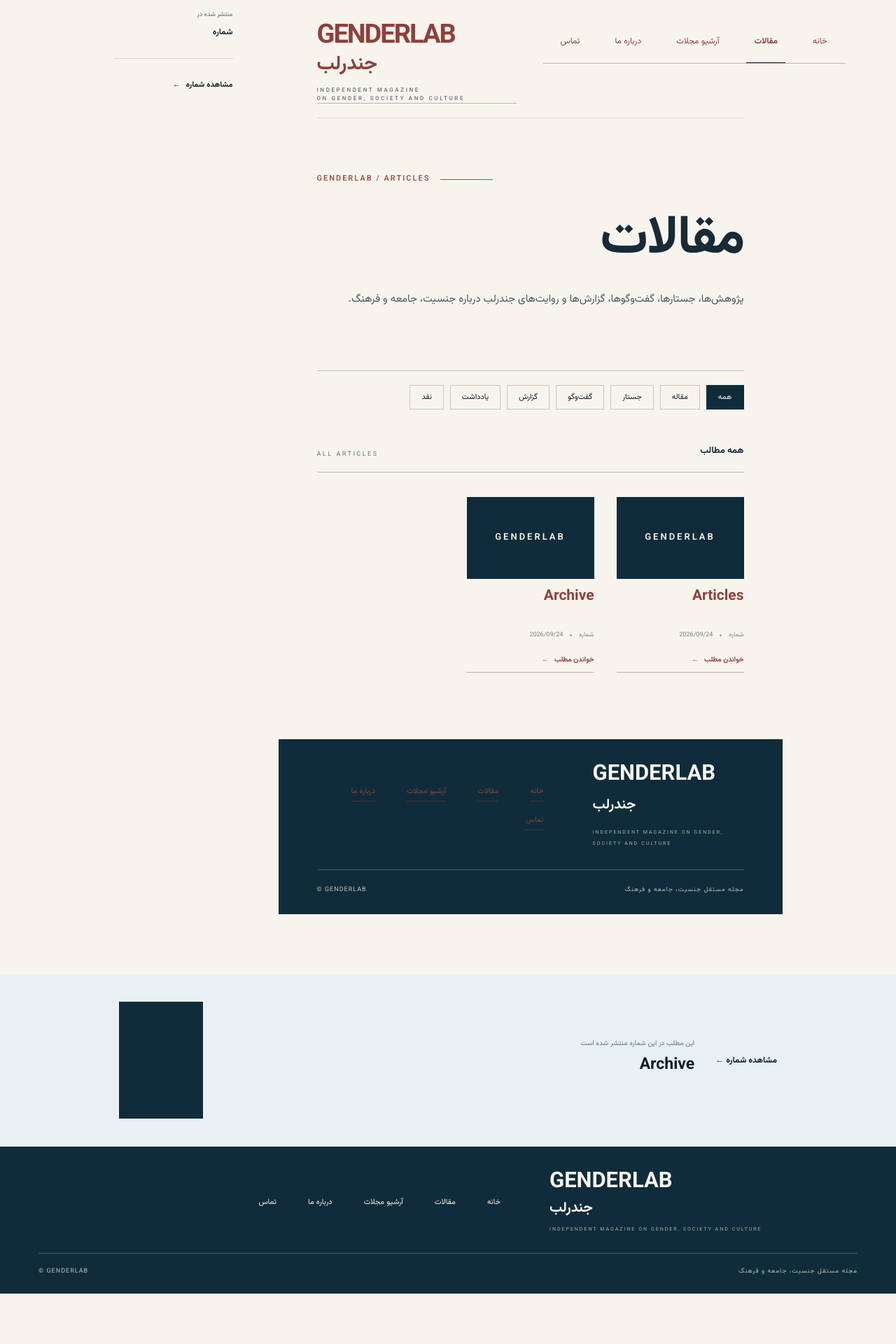
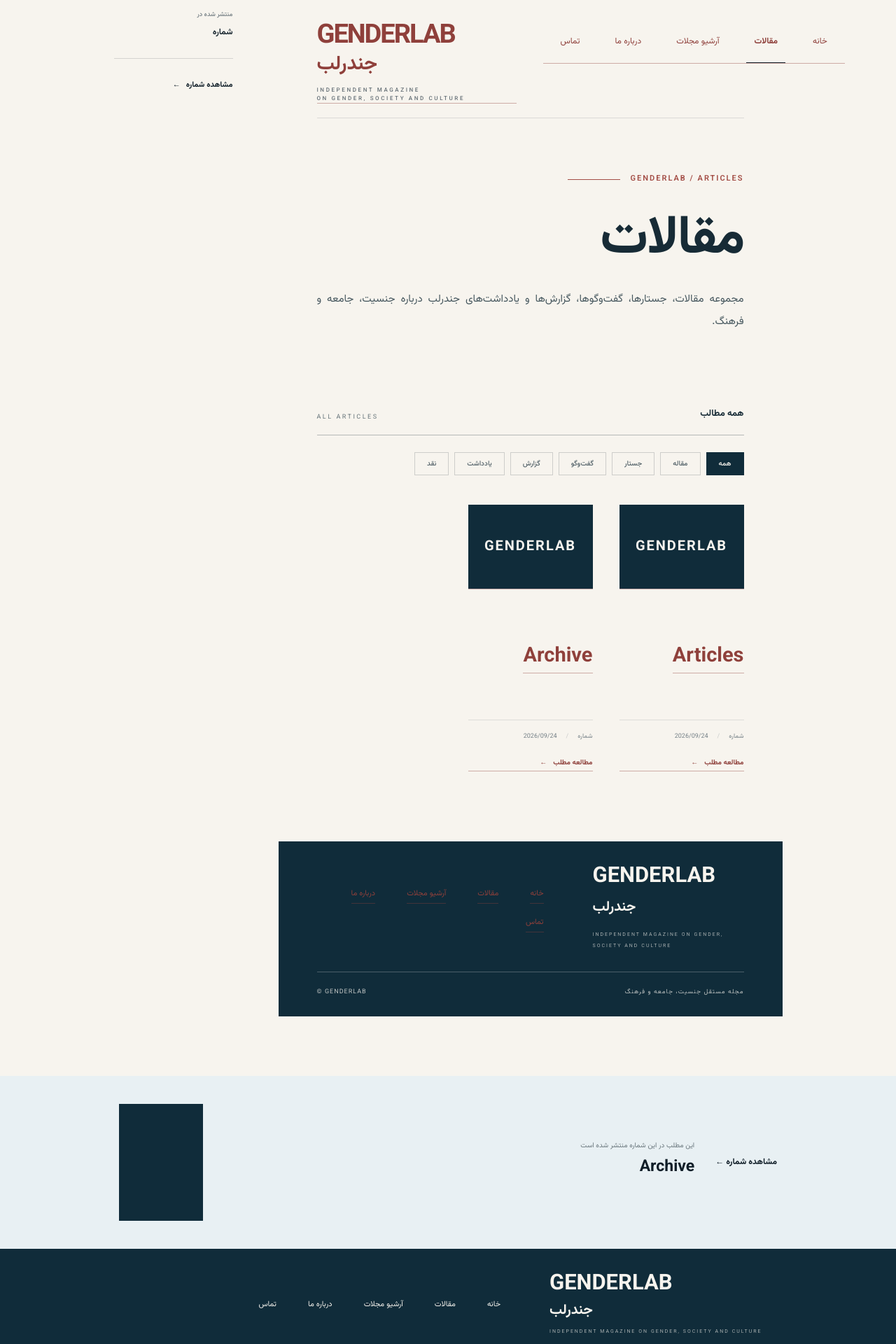
Before and after one commit to Rezvaneh7/Genderlab, a Jekyll site: the page built from _articles/articles.html, in a window 1280 px wide. Shown: the part 1105-3025 px from the top of the page at 70% size. Built offline with Jekyll 4.4.1, drawn with Linux system fonts in a browser that asks for light colours; before the commit the page ends 2953 px from its top, so only the background shows below that.

Commit message:
Revise article styles and restructure HTML elements
Refactor article section styles and update HTML structure for better clarity and organization.

```diff
--- a/_articles/articles.html
+++ b/_articles/articles.html
@@ -51,7 +51,7 @@ permalink: /articles/
 
     /* =====================================================
        HEADER
-    ===================================================== */
+    ====================================================== */
 
     .site-header {
       width: 100%;
@@ -211,24 +211,22 @@ permalink: /articles/
 
 
     /* =====================================================
-       PAGE HERO
-    ===================================================== */
+       INTRO
+    ====================================================== */
 
     .articles-hero {
       max-width: 1400px;
 
       margin: 0 auto;
-      padding: 75px 55px 58px;
+      padding: 75px 55px 55px;
     }
 
-    .hero-eyebrow {
+    .articles-eyebrow {
       display: flex;
       align-items: center;
       gap: 15px;
 
       margin-bottom: 25px;
-
-      direction: ltr;
 
       font-size: 11px;
       font-weight: 600;
@@ -237,7 +235,7 @@ permalink: /articles/
       color: #A34D45;
     }
 
-    .hero-eyebrow::after {
+    .articles-eyebrow::after {
       content: "";
 
       width: 75px;
@@ -256,8 +254,8 @@ permalink: /articles/
       letter-spacing: -2px;
     }
 
-    .hero-description {
-      max-width: 670px;
+    .articles-intro {
+      max-width: 650px;
 
       margin: 0;
 
@@ -269,67 +267,13 @@ permalink: /articles/
 
 
     /* =====================================================
-       FILTERS
-    ===================================================== */
-
-    .filters-wrap {
-      max-width: 1400px;
-
-      margin: 0 auto;
-      padding: 0 55px 45px;
-    }
-
-    .filters {
-      display: flex;
-      align-items: center;
-      flex-wrap: wrap;
-
-      gap: 9px;
-
-      padding-top: 20px;
-
-      border-top: 1px solid rgba(16,30,40,.25);
-    }
-
-    .filter-button {
-      appearance: none;
-
-      padding: 8px 16px;
-
-      border: 1px solid rgba(16,30,40,.22);
-      border-radius: 0;
-
-      background: transparent;
-      color: #101E28;
-
-      font-family: "Vazirmatn", sans-serif;
-      font-size: 11px;
-
-      cursor: pointer;
-
-      transition:
-        background .2s ease,
-        color .2s ease,
-        border-color .2s ease;
-    }
-
-    .filter-button:hover,
-    .filter-button.active {
-      background: #102C3A;
-      color: #F7F4EE;
-
-      border-color: #102C3A;
-    }
-
-
-    /* =====================================================
-       ARTICLES
-    ===================================================== */
+       ARTICLES AREA
+    ====================================================== */
 
     .articles-section {
       width: 100%;
 
-      padding: 0 0 95px;
+      padding: 20px 0 100px;
     }
 
     .articles-inner {
@@ -339,16 +283,14 @@ permalink: /articles/
       padding: 0 55px;
     }
 
-
-    /* HEADING */
-
     .articles-heading {
       display: flex;
       justify-content: space-between;
       align-items: flex-end;
+
       gap: 30px;
 
-      margin-bottom: 35px;
+      margin-bottom: 24px;
       padding-bottom: 15px;
 
       border-bottom: 1px solid rgba(16,30,40,.28);
@@ -369,19 +311,75 @@ permalink: /articles/
     }
 
 
-    /* GRID */
+    /* =====================================================
+       FILTERS
+    ====================================================== */
+
+    .article-filters {
+      display: flex;
+      flex-wrap: wrap;
+
+      gap: 8px;
+
+      margin-bottom: 42px;
+    }
+
+    .filter-button {
+      appearance: none;
+
+      padding: 8px 17px;
+
+      border: 1px solid rgba(16,30,40,.18);
+      border-radius: 0;
+
+      background: transparent;
+
+      color: #526168;
+
+      font-family: "Vazirmatn", sans-serif;
+      font-size: 10px;
+      font-weight: 500;
+
+      cursor: pointer;
+
+      transition:
+        background .15s ease,
+        color .15s ease,
+        border-color .15s ease;
+    }
+
+    .filter-button:hover {
+      border-color: #102C3A;
+      color: #102C3A;
+    }
+
+    .filter-button.active {
+      background: #102C3A;
+      border-color: #102C3A;
+      color: #F7F4EE;
+    }
+
+
+    /* =====================================================
+       ARTICLES GRID
+    ====================================================== */
 
     .articles-grid {
       display: grid;
-      grid-template-columns: repeat(3, minmax(0,1fr));
+      grid-template-columns: repeat(3, minmax(0, 1fr));
 
-      gap: 58px 32px;
+      gap: 65px 38px;
     }
 
     .article-card {
-      display: block;
+      min-width: 0;
 
-      min-width: 0;
+      display: flex;
+      flex-direction: column;
+    }
+
+    .article-card.hidden {
+      display: none;
     }
 
 
@@ -391,11 +389,11 @@ permalink: /articles/
       position: relative;
 
       width: 100%;
-      aspect-ratio: 1.55;
+      aspect-ratio: 1.48;
 
       overflow: hidden;
 
-      background: #E4E1DA;
+      background: #E8F0F3;
     }
 
     .article-image img {
@@ -404,77 +402,80 @@ permalink: /articles/
 
       object-fit: cover;
 
-      transition: transform .35s ease;
+      transition: transform .45s ease;
     }
 
     .article-card:hover .article-image img {
       transform: scale(1.025);
     }
 
-    .article-placeholder {
-      width: 100%;
-      height: 100%;
+
+    /* FALLBACK IMAGE */
+
+    .article-image-fallback {
+      position: absolute;
+      inset: 0;
 
       display: flex;
       align-items: center;
       justify-content: center;
+
+      padding: 30px;
 
       background: #102C3A;
       color: #F7F4EE;
 
       direction: ltr;
 
-      font-size: 13px;
-      font-weight: 600;
-      letter-spacing: 3px;
+      font-size: 20px;
+      font-weight: 700;
+      letter-spacing: 2px;
     }
 
 
-    /* CATEGORY */
+    /* ARTICLE INFO */
+
+    .article-info {
+      flex: 1;
+
+      display: flex;
+      flex-direction: column;
+
+      padding-top: 18px;
+    }
 
     .article-category {
-      display: flex;
-      align-items: center;
-      gap: 9px;
+      margin-bottom: 10px;
 
-      margin-top: 15px;
+      color: #A34D45;
 
       font-size: 10px;
-      font-weight: 600;
-
-      color: #A34D45;
+      font-weight: 700;
     }
 
-    .article-category::before {
-      content: "";
+    .article-title {
+      margin: 0 0 11px;
 
-      width: 18px;
-      height: 1px;
+      color: #101E28;
 
-      background: #A34D45;
-    }
-
-
-    /* TITLE */
-
-    .article-card h2 {
-      margin: 8px 0 8px;
-
-      font-size: 21px;
+      font-size: 22px;
       line-height: 1.65;
       font-weight: 700;
     }
 
-
-    /* EXCERPT */
-
     .article-excerpt {
       margin: 0;
 
+      color: #526168;
+
       font-size: 12px;
-      line-height: 1.95;
+      line-height: 2;
 
-      color: #526168;
+      display: -webkit-box;
+      -webkit-line-clamp: 3;
+      -webkit-box-orient: vertical;
+
+      overflow: hidden;
     }
 
 
@@ -482,36 +483,34 @@ permalink: /articles/
 
     .article-meta {
       display: flex;
+      flex-wrap: wrap;
       align-items: center;
-      flex-wrap: wrap;
 
-      gap: 7px 10px;
+      gap: 6px 13px;
 
-      margin-top: 13px;
+      margin-top: 18px;
+      padding-top: 13px;
+
+      border-top: 1px solid rgba(16,30,40,.11);
+
+      color: #788389;
 
       font-size: 9px;
-
-      color: #788287;
     }
 
-    .article-meta-dot {
-      width: 3px;
-      height: 3px;
-
-      border-radius: 50%;
-
-      background: #9CA4A7;
+    .article-meta-divider {
+      opacity: .35;
     }
 
-
-    /* READ LINK */
-
-    .read-link {
+    .article-read {
       display: inline-flex;
       align-items: center;
-      gap: 8px;
 
-      margin-top: 15px;
+      gap: 9px;
+
+      margin-top: 17px;
+
+      color: #101E28;
 
       font-size: 10px;
       font-weight: 700;
@@ -519,16 +518,16 @@ permalink: /articles/
       transition: gap .2s ease;
     }
 
-    .article-card:hover .read-link {
-      gap: 14px;
+    .article-card:hover .article-read {
+      gap: 15px;
     }
 
 
     /* =====================================================
        EMPTY
-    ===================================================== */
+    ====================================================== */
 
-    .no-articles {
+    .articles-empty {
       grid-column: 1 / -1;
 
       padding: 80px 0;
@@ -546,7 +545,7 @@ permalink: /articles/
 
     /* =====================================================
        FOOTER
-    ===================================================== */
+    ====================================================== */
 
     .site-footer {
       width: 100%;
@@ -565,6 +564,7 @@ permalink: /articles/
     .footer-main {
       display: grid;
       grid-template-columns: 1fr 1.5fr;
+
       gap: 70px;
 
       align-items: center;
@@ -635,17 +635,8 @@ permalink: /articles/
 
 
     /* =====================================================
-       FILTER HIDING
-    ===================================================== */
-
-    .article-card.hidden {
-      display: none;
-    }
-
-
-    /* =====================================================
        TABLET
-    ===================================================== */
+    ====================================================== */
 
     @media (max-width: 1000px) {
 
@@ -659,15 +650,18 @@ permalink: /articles/
         gap: 20px;
       }
 
-      .articles-hero,
-      .filters-wrap,
+      .articles-hero {
+        padding-left: 30px;
+        padding-right: 30px;
+      }
+
       .articles-inner {
         padding-left: 30px;
         padding-right: 30px;
       }
 
       .articles-grid {
-        grid-template-columns: repeat(2, minmax(0,1fr));
+        grid-template-columns: repeat(2, minmax(0, 1fr));
       }
 
     }
@@ -675,7 +669,7 @@ permalink: /articles/
 
     /* =====================================================
        MOBILE
-    ===================================================== */
+    ====================================================== */
 
     @media (max-width: 760px) {
 
@@ -712,42 +706,17 @@ permalink: /articles/
         padding: 15px 18px;
       }
 
-
-      /* HERO */
-
       .articles-hero {
-        padding: 48px 20px 40px;
+        padding: 48px 20px 45px;
       }
 
       .articles-hero h1 {
         font-size: 43px;
       }
 
-      .hero-description {
+      .articles-intro {
         font-size: 14px;
       }
-
-
-      /* FILTERS */
-
-      .filters-wrap {
-        padding: 0 20px 38px;
-      }
-
-      .filters {
-        flex-wrap: nowrap;
-
-        overflow-x: auto;
-
-        padding-bottom: 5px;
-      }
-
-      .filter-button {
-        flex: 0 0 auto;
-      }
-
-
-      /* ARTICLES */
 
       .articles-section {
         padding-bottom: 65px;
@@ -761,14 +730,22 @@ permalink: /articles/
         display: none;
       }
 
+      .article-filters {
+        overflow-x: auto;
+        flex-wrap: nowrap;
+
+        padding-bottom: 5px;
+      }
+
+      .filter-button {
+        flex: 0 0 auto;
+      }
+
       .articles-grid {
         grid-template-columns: 1fr;
 
-        gap: 48px;
+        gap: 52px;
       }
-
-
-      /* FOOTER */
 
       .footer-inner {
         padding: 32px 20px 22px;
@@ -790,6 +767,7 @@ permalink: /articles/
     }
 
   </style>
+
 </head>
 
 
@@ -823,14 +801,16 @@ permalink: /articles/
       </a>
 
 
-
       <nav class="main-nav">
 
         <a href="{{ '/' | relative_url }}">
           خانه
         </a>
 
-        <a href="{{ '/articles/' | relative_url }}" class="active">
+        <a
+          href="{{ '/articles/' | relative_url }}"
+          class="active"
+        >
           مقالات
         </a>
 
@@ -849,14 +829,17 @@ permalink: /articles/
       </nav>
 
 
-
       <div class="header-tools">
 
         <div class="language">
           FA <span>|</span> EN
         </div>
 
-        <a href="#" class="search" aria-label="جستجو"></a>
+        <a
+          href="#"
+          class="search"
+          aria-label="جستجو"
+        ></a>
 
       </div>
 
@@ -878,7 +861,7 @@ permalink: /articles/
 
     <section class="articles-hero">
 
-      <div class="hero-eyebrow">
+      <div class="articles-eyebrow">
         GENDERLAB / ARTICLES
       </div>
 
@@ -886,9 +869,9 @@ permalink: /articles/
         مقالات
       </h1>
 
-      <p class="hero-description">
-        پژوهش‌ها، جستارها، گفت‌وگوها، گزارش‌ها و روایت‌های جندرلب
-        درباره جنسیت، جامعه و فرهنگ.
+      <p class="articles-intro">
+        مجموعه مقالات، جستارها، گفت‌وگوها، گزارش‌ها و
+        یادداشت‌های جندرلب درباره جنسیت، جامعه و فرهنگ.
       </p>
 
     </section>
@@ -896,86 +879,12 @@ permalink: /articles/
 
 
     <!-- =====================================================
-         FILTERS
-    ====================================================== -->
-
-    <section class="filters-wrap">
-
-      <div class="filters">
-
-        <button
-          class="filter-button active"
-          type="button"
-          data-filter="all"
-        >
-          همه
-        </button>
-
-        <button
-          class="filter-button"
-          type="button"
-          data-filter="مقاله"
-        >
-          مقاله
-        </button>
-
-        <button
-          class="filter-button"
-          type="button"
-          data-filter="جستار"
-        >
-          جستار
-        </button>
-
-        <button
-          class="filter-button"
-          type="button"
-          data-filter="گفت‌وگو"
-        >
-          گفت‌وگو
-        </button>
-
-        <button
-          class="filter-button"
-          type="button"
-          data-filter="گزارش"
-        >
-          گزارش
-        </button>
-
-        <button
-          class="filter-button"
-          type="button"
-          data-filter="یادداشت"
-        >
-          یادداشت
-        </button>
-
-        <button
-          class="filter-button"
-          type="button"
-          data-filter="نقد"
-        >
-          نقد
-        </button>
-
-      </div>
-
-    </section>
-
-
-
-    <!-- =====================================================
-         GET ARTICLES
+         ALL PUBLISHED ARTICLES
     ====================================================== -->
 
     {% assign all_articles = site.articles | sort: "date" | reverse %}
 
 
-
-    <!-- =====================================================
-         ARTICLES GRID
-    ====================================================== -->
 
     <section class="articles-section">
 
@@ -996,6 +905,72 @@ permalink: /articles/
 
 
 
+        <!-- FILTERS -->
+
+        <div class="article-filters">
+
+          <button
+            type="button"
+            class="filter-button active"
+            data-filter="all"
+          >
+            همه
+          </button>
+
+          <button
+            type="button"
+            class="filter-button"
+            data-filter="مقاله"
+          >
+            مقاله
+          </button>
+
+          <button
+            type="button"
+            class="filter-button"
+            data-filter="جستار"
+          >
+            جستار
+          </button>
+
+          <button
+            type="button"
+            class="filter-button"
+            data-filter="گفت‌وگو"
+          >
+            گفت‌وگو
+          </button>
+
+          <button
+            type="button"
+            class="filter-button"
+            data-filter="گزارش"
+          >
+            گزارش
+          </button>
+
+          <button
+            type="button"
+            class="filter-button"
+            data-filter="یادداشت"
+          >
+            یادداشت
+          </button>
+
+          <button
+            type="button"
+            class="filter-button"
+            data-filter="نقد"
+          >
+            نقد
+          </button>
+
+        </div>
+
+
+
+        <!-- ARTICLES GRID -->
+
         <div class="articles-grid">
 
 
@@ -1011,17 +986,16 @@ permalink: /articles/
               %}
 
 
-              <a
-                href="{{ article.url | relative_url }}"
+              <article
                 class="article-card"
-                data-category="{{ article.category }}"
+                data-category="{{ article.category | escape }}"
               >
 
 
-                <!-- IMAGE -->
-
-                <div class="article-image">
-
+                <a
+                  href="{{ article.url | relative_url }}"
+                  class="article-image"
+                >
 
                   {% if article.image %}
 
@@ -1032,18 +1006,18 @@ permalink: /articles/
 
                   {% else %}
 
-                    <div class="article-placeholder">
+                    <div class="article-image-fallback">
                       GENDERLAB
                     </div>
 
                   {% endif %}
 
-
-                </div>
+                </a>
 
 
 
-                <!-- CATEGORY -->
+                <div class="article-info">
+
 
                   {% if article.category %}
 
@@ -1055,15 +1029,15 @@ permalink: /articles/
 
 
 
-                <!-- TITLE -->
+                  <h2 class="article-title">
 
-                <h2>
+                    <a href="{{ article.url | relative_url }}">
                       {{ article.title }}
+                    </a>
+
                   </h2>
 
 
-
-                <!-- EXCERPT -->
 
                   {% if article.excerpt %}
 
@@ -1074,8 +1048,6 @@ permalink: /articles/
                   {% endif %}
 
 
-
-                <!-- META -->
 
                   <div class="article-meta">
 
@@ -1091,7 +1063,9 @@ permalink: /articles/
 
                     {% if article.author and article_issue %}
 
-                    <span class="article-meta-dot"></span>
+                      <span class="article-meta-divider">
+                        /
+                      </span>
 
                     {% endif %}
 
@@ -1107,7 +1081,9 @@ permalink: /articles/
 
                     {% if article.date %}
 
-                    <span class="article-meta-dot"></span>
+                      <span class="article-meta-divider">
+                        /
+                      </span>
 
                       <span>
                         {{ article.date | date: "%Y/%m/%d" }}
@@ -1120,13 +1096,19 @@ permalink: /articles/
 
 
 
-                <div class="read-link">
-                  خواندن مطلب
+                  <a
+                    href="{{ article.url | relative_url }}"
+                    class="article-read"
+                  >
+                    مطالعه مطلب
                     <span>←</span>
+                  </a>
+
+
                 </div>
 
 
-              </a>
+              </article>
 
 
             {% endfor %}
@@ -1135,7 +1117,7 @@ permalink: /articles/
           {% else %}
 
 
-            <div class="no-articles">
+            <div class="articles-empty">
               هنوز مطلبی منتشر نشده است.
             </div>
 
@@ -1274,7 +1271,8 @@ permalink: /articles/
 
           });
 
-      });
+        }
+      );
 
     });
 
```
Also changed, not shown: other parts of _articles/articles.html (+25 -10 lines). Lines whose indentation alone changed are shown as unchanged.
